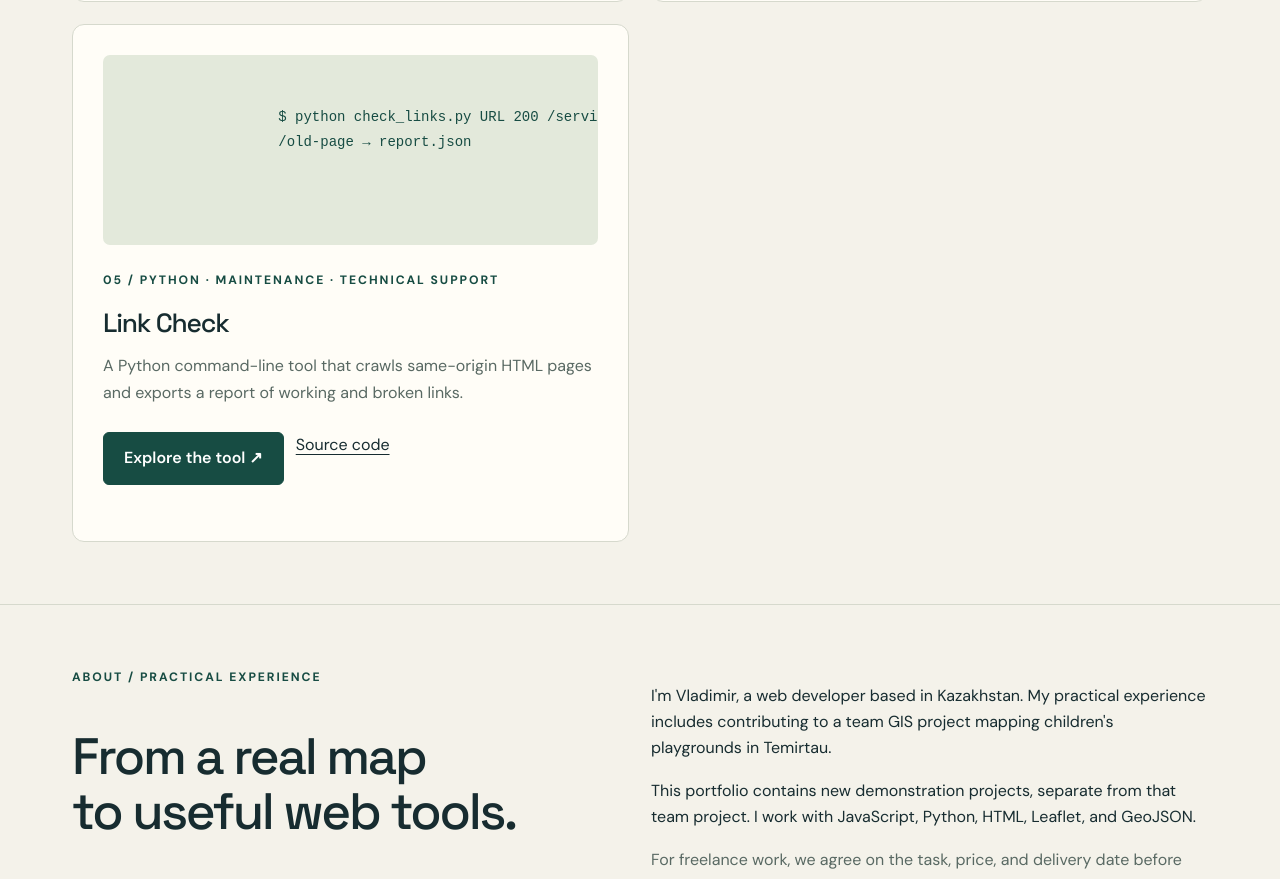
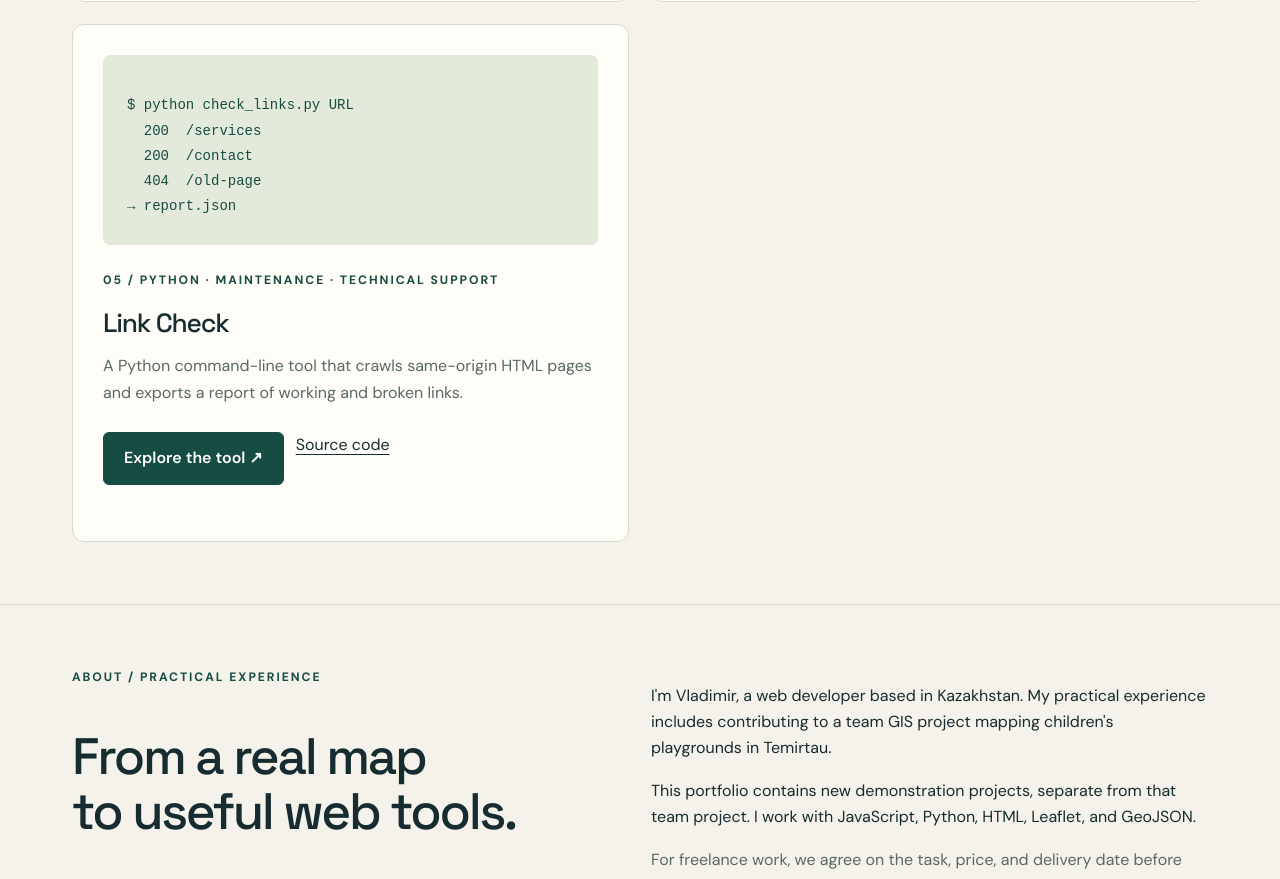
Before and after one commit to Soech322/Soech322.github.io, a website: page index.html in a window 1280 px wide. Shown: the part 2039-2918 px from the top of the page. Drawn offline with Linux system fonts and the light colour scheme.

Commit message:
Refresh cached styles and preserve the terminal preview formatting

```diff
--- a/index.html
+++ b/index.html
@@ -8,7 +8,7 @@
       content="Web development, JavaScript tools, interactive maps, and practical Python utilities. Explore demonstration projects by Vladimir Borodkin."
     />
     <title>Vladimir Borodkin — Web Developer</title>
-    <link rel="stylesheet" href="style.css" />
+    <link rel="stylesheet" href="style.css?v=2" />
   </head>
   <body>
     <a class="skip" href="#main">Skip to content</a>
@@ -195,10 +195,11 @@
             </article>
             <article class="card">
               <div class="preview">
-                <div class="code">
-                  $ python check_links.py URL 200 /services 200 /contact 404
-                  /old-page → report.json
-                </div>
+                <pre class="code">$ python check_links.py URL
+  200  /services
+  200  /contact
+  404  /old-page
+→ report.json</pre>
               </div>
               <div class="eyebrow">
                 05 / Python · Maintenance · Technical support
```
Also changed, not shown: projects/business-site/index.html (+1 -1 lines), projects/city-map/index.html (+1 -1 lines), projects/geojson-lab/index.html (+1 -1 lines), projects/link-checker/index.html (+1 -1 lines), projects/quote-calculator/index.html (+1 -1 lines).
